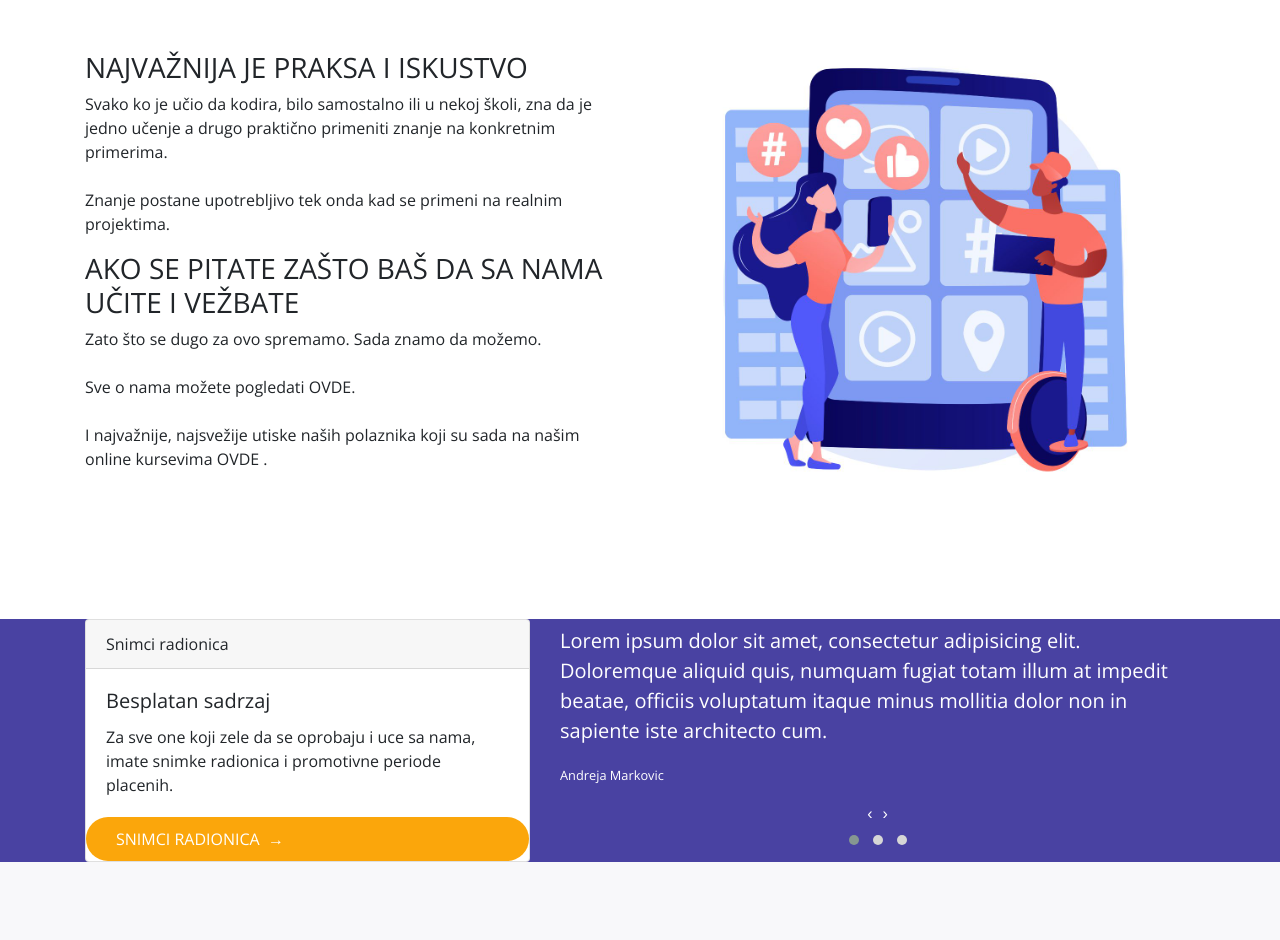
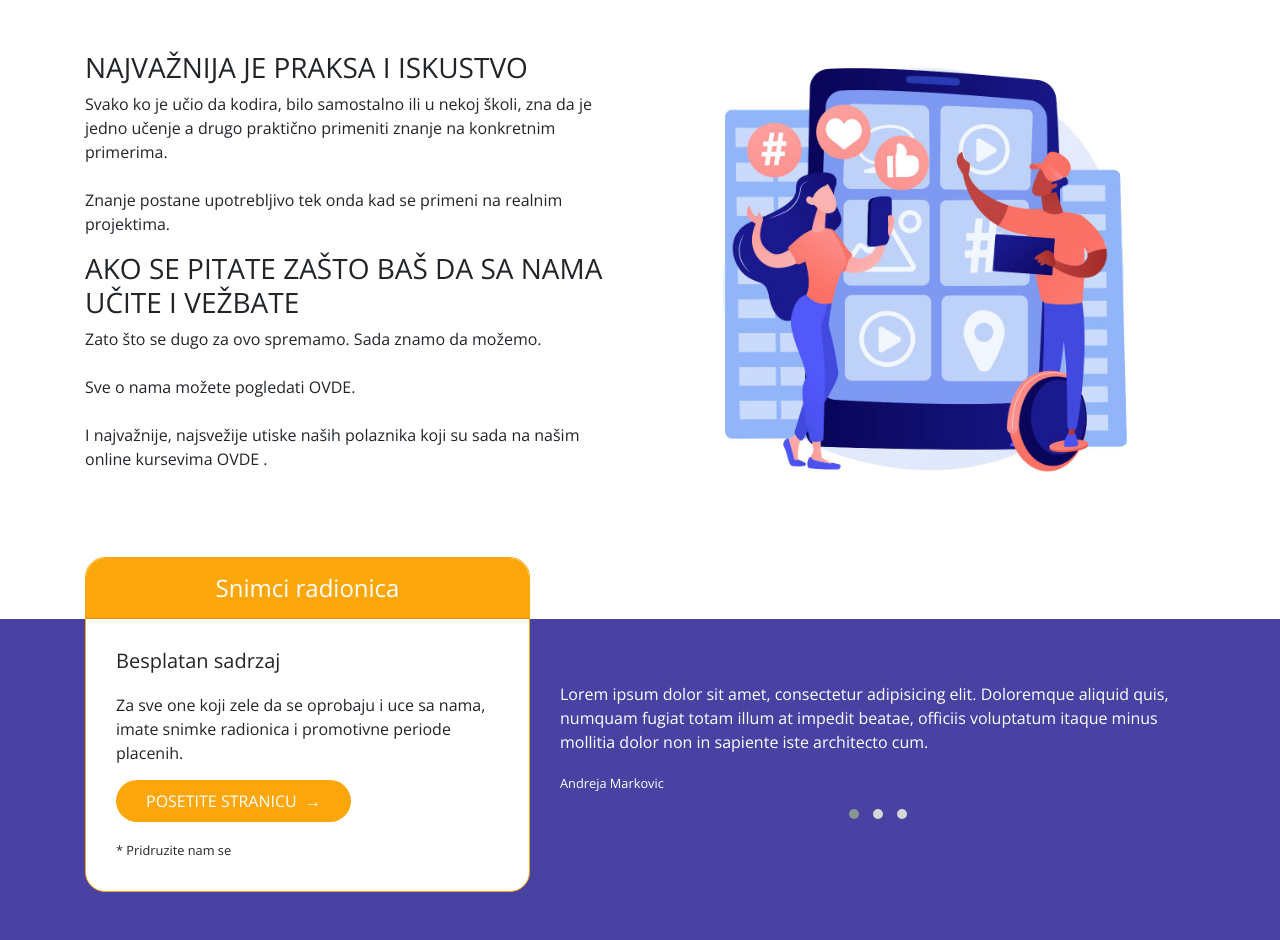
Before and after one commit to slobodanmiric/webcon.rs, a PHP site: page / in a window 1280 px wide. Shown: the part 2155-3095 px from the top of the page. Before the commit the page ends 3017 px from the top, so only its background shows below. Run offline with PHP 8.4, Linux system fonts and the light colour scheme; some libraries are stand-ins or nearby versions.

Commit message:
slider resen

```diff
--- a/index.html
+++ b/index.html
@@ -157,31 +157,33 @@
     </section>
 
     <!-- utisci -->
-    <section class="utisci">
+    <section class="utisci pb-5">
         <div class="container">
             <div class="row">
                 <div class="col-md-5">
                     <div class="card emb-3">
-                        <div class="card-header">Snimci radionica</div>
+                        <div class="card-header text-white text-center">Snimci radionica</div>
                         <div class="card-body">
                             <h5 class="card-title">Besplatan sadrzaj</h5>
-                            <p class="card-text">Za sve one koji zele da se oprobaju i uce sa nama, imate snimke radionica i promotivne periode placenih.</p>
+                            <p class="card-text py-2">Za sve one koji zele da se oprobaju i uce sa nama, imate snimke radionica i promotivne periode placenih.</p>
+                            <a href="" class="button">Posetite stranicu&nbsp; &rarr;</a>
+                            <br><br>
+                            <small>* Pridruzite nam se</small>
                         </div>
-                        <a href="" class="button">Snimci radionica&nbsp; &rarr;</a>
                     </div>
                 </div>
                 <div class="col-md-7 d-flex align-items-center text-white">
                     <div class="owl-carousel owl-theme">
                         <div class="item">
-                            <p class="lead">Lorem ipsum dolor sit amet, consectetur adipisicing elit. Doloremque aliquid quis, numquam fugiat totam illum at impedit beatae, officiis voluptatum itaque minus mollitia dolor non in sapiente iste architecto cum.</p>
+                            <p>Lorem ipsum dolor sit amet, consectetur adipisicing elit. Doloremque aliquid quis, numquam fugiat totam illum at impedit beatae, officiis voluptatum itaque minus mollitia dolor non in sapiente iste architecto cum.</p>
                             <small>Andreja Markovic</small>
                         </div>
                         <div class="item">
-                            <p class="lead">Lorem ipsum dolor sit amet, consectetur adipisicing elit. Doloremque aliquid quis, numquam fugiat totam illum at impedit beatae, officiis voluptatum itaque minus mollitia dolor non in sapiente iste architecto cum.</p>
+                            <p>Lorem ipsum dolor sit amet, consectetur adipisicing elit. Doloremque aliquid quis, numquam fugiat totam illum at impedit beatae, officiis voluptatum itaque minus mollitia dolor non in sapiente iste architecto cum.</p>
                             <small>Filip Jotic</small>
                         </div>
                         <div class="item">
-                            <p class="lead">Lorem ipsum dolor sit amet, consectetur adipisicing elit. Doloremque aliquid quis, numquam fugiat totam illum at impedit beatae, officiis voluptatum itaque minus mollitia dolor non in sapiente iste architecto cum.</p>
+                            <p>Lorem ipsum dolor sit amet, consectetur adipisicing elit. Doloremque aliquid quis, numquam fugiat totam illum at impedit beatae, officiis voluptatum itaque minus mollitia dolor non in sapiente iste architecto cum.</p>
                             <small>Dusica Antanasijevic Ilic</small>
                         </div>
                     </div>
--- a/js/main.js
+++ b/js/main.js
@@ -3,7 +3,6 @@ $(document).ready(function() {
     $('.owl-carousel').owlCarousel({
         loop:true,
         margin:10,
-        nav:true,
         responsive:{
             0:{
                 items:1
--- a/style.css
+++ b/style.css
@@ -176,3 +176,16 @@ utisci
 .utisci {
     background: var(--secondary);
 }
+.utisci .card-header {
+    background: var(--accents);
+    border-radius: 20px 20px 0 0;
+    font-size: 1.5rem;
+}
+.utisci .card {
+    border: 1px solid var(--accents);
+    border-radius: 20px;
+    margin-top: -62px;
+}
+.utisci .card-body {
+    padding: 30px;
+}
```
